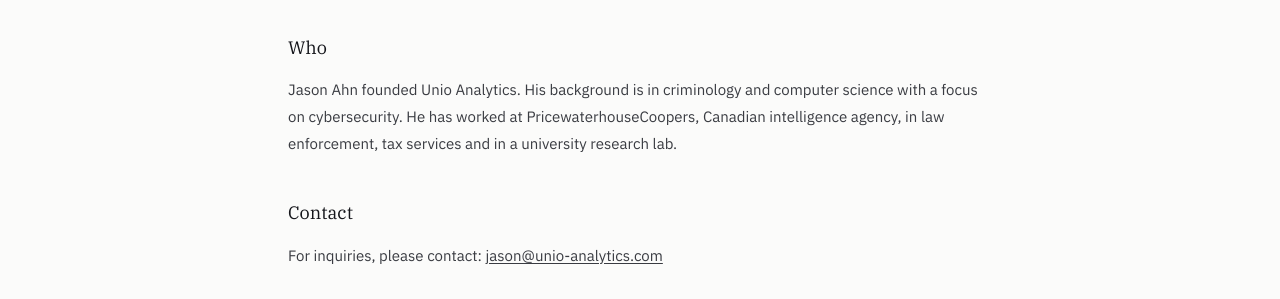
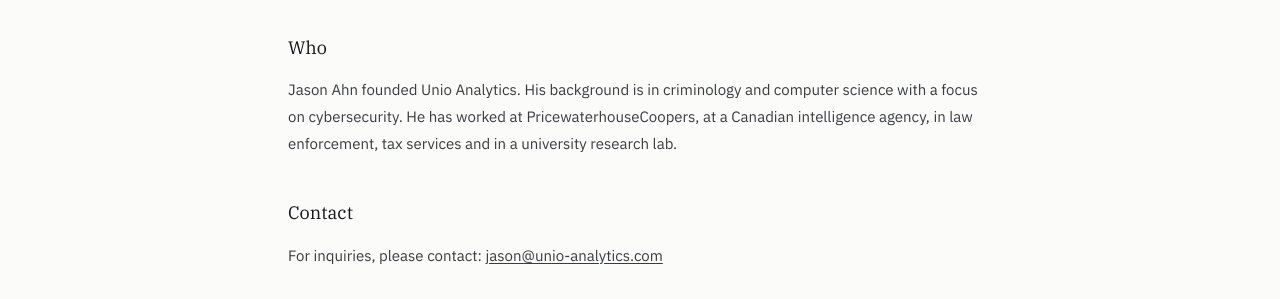
Before and after one commit to maestro-hong/maestro-hong.github.io, a Jekyll site: the page built from about.html, in a window 1280 px wide. Shown: the part 541-840 px from the top of the page. Built offline with Jekyll 4.4.1, drawn with Linux system fonts in a browser that asks for light colours.

Commit message:
minor fixes

```diff
--- a/about.html
+++ b/about.html
@@ -20,7 +20,7 @@
     <h2>Who</h2>
     <p>Jason Ahn founded Unio Analytics. His background is in criminology and computer science with a focus on cybersecurity.
 
-      He has worked at PricewaterhouseCoopers, Canadian intelligence agency, in law enforcement, tax services and in a university research lab. </p>
+      He has worked at PricewaterhouseCoopers, at a Canadian intelligence agency, in law enforcement, tax services and in a university research lab. </p>
 
     <h2>Contact</h2>
     <p>For inquiries, please contact: <a href="mailto:{{ site.author.email }}">{{ site.author.email }}</a> </p>
```
Also changed, not shown: _entries/strahler-ai-conviction.md (+2 -2 lines).
